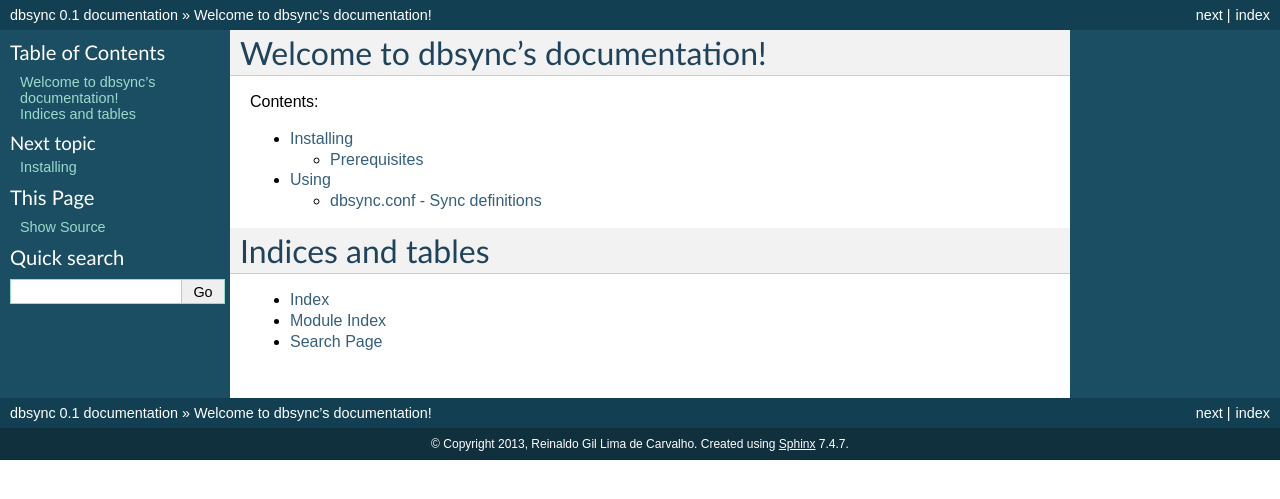
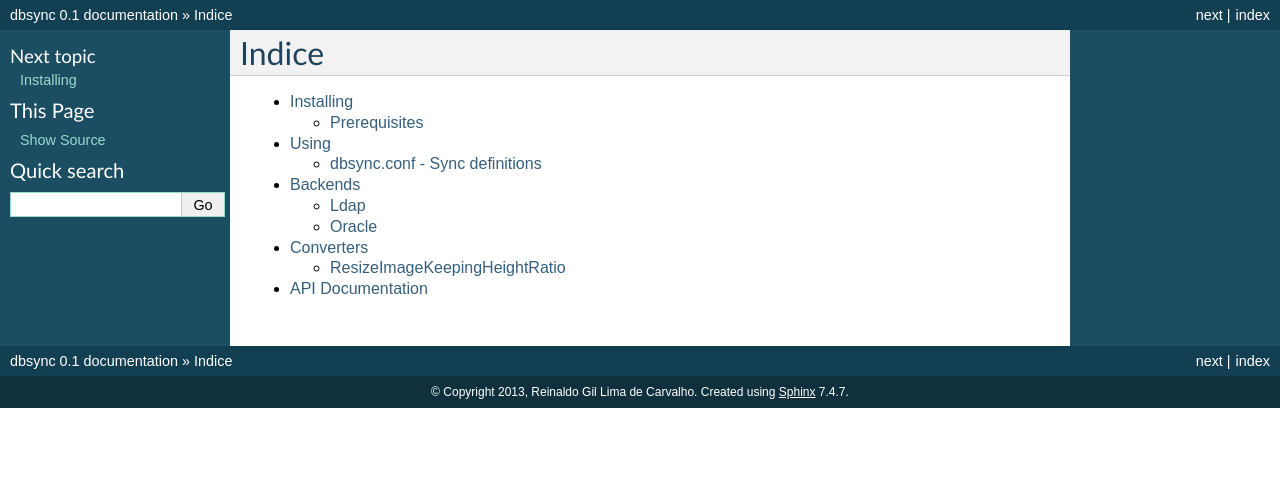
Before and after one commit to reinaldoc/dbsync, a Sphinx documentation site: the page built from docs/index.rst, in a window 1280 px wide. Shown: the top 499 px of the page. Built offline with Sphinx 7.4.7, drawn with Linux system fonts in a browser that asks for light colours.

Commit message:
update documentation

```diff
--- /dev/null
+++ b/docs/api-doc.rst
@@ -0,0 +1,7 @@
+
+*****************
+API Documentation
+*****************
+
+.. automodule:: controller.convert.ResizeImageKeepingHeightRatio
+   :members:
--- a/docs/index.rst
+++ b/docs/index.rst
@@ -1,22 +1,12 @@
-.. dbsync documentation master file, created by
-   sphinx-quickstart on Sat Dec 14 17:15:11 2013.
-   You can adapt this file completely to your liking, but it should at least
-   contain the root `toctree` directive.
 
-Welcome to dbsync's documentation!
-==================================
-
-Contents:
+Indice
+======
 
 .. toctree::
    :maxdepth: 2
 
    installing.rst
    using.rst
-
-Indices and tables
-==================
-
-* :ref:`genindex`
-* :ref:`modindex`
-* :ref:`search`
+   backends.rst
+   converters.rst
+   api-doc.rst
```
Also changed, not shown: docs/backends.rst (added, +16 -0 lines), docs/converters.rst (added, +11 -0 lines).
